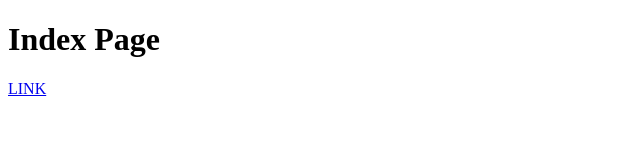
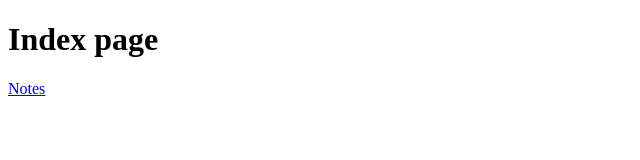
Before and after one commit to Mohini0104/Next.js, a Next.js app in the folder Project_One/: page / in a window 1280 px wide. Shown: the top 160 px of the page, without its empty margins (0-640 px from the left). Built offline with nearby package versions, Linux system fonts and the light colour scheme.

Commit message:
git checkout navigation

```diff
--- a/Project_One/pages/index.jsx
+++ b/Project_One/pages/index.jsx
@@ -1,13 +1,13 @@
-import React from "react";
+// pages/index.jsx
+import React from 'react'
 import Link from 'next/link'
-const Page =()=>(
-    <div>
-    <h1>Index Page</h1>
-    <Link href='/notes'>
 
-        <a>LINK</a>
+export default () => (
+  <div>
+    <h1>Index page</h1>
+
+    <Link href="/notes">
+      <a>Notes</a>
     </Link>
-    </div>
+  </div>
 )
-
-export default Page;
```
Also changed, not shown: Project_One/pages/notes/index.jsx (+4 -5 lines).
